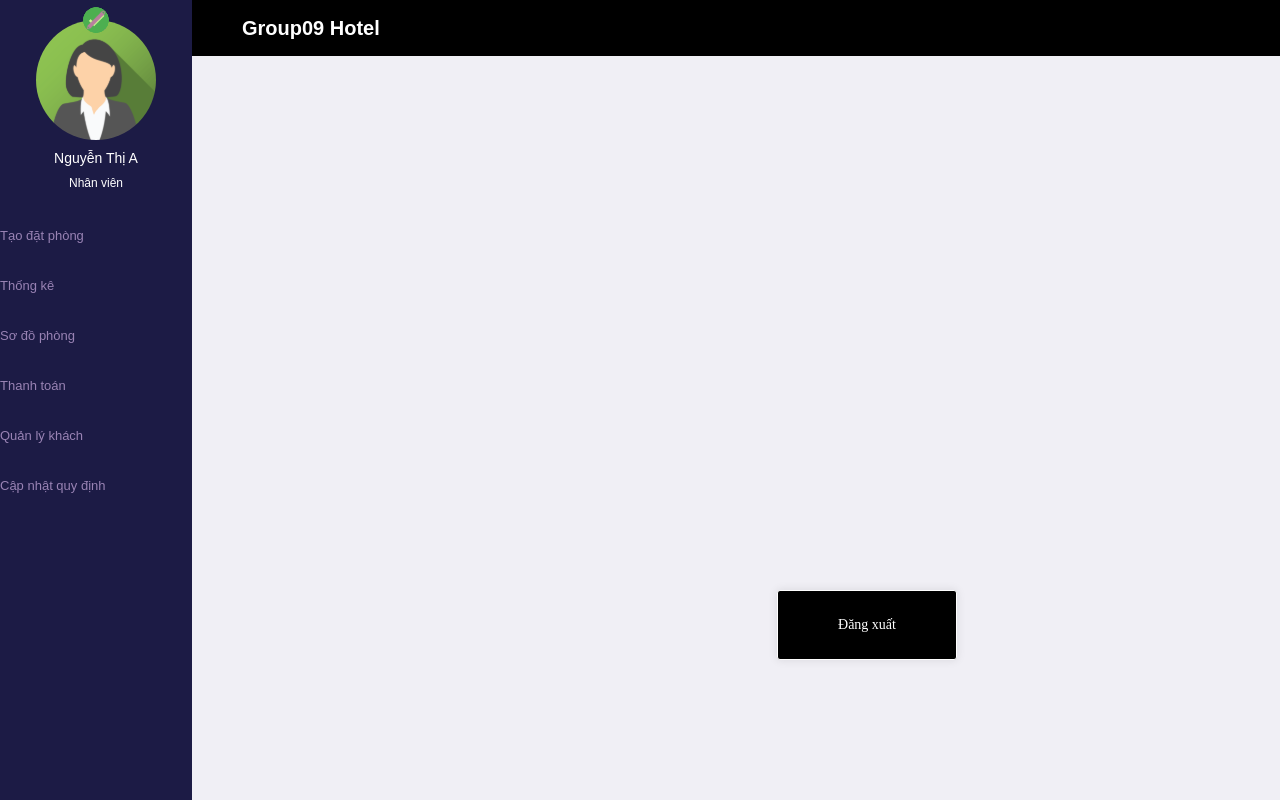
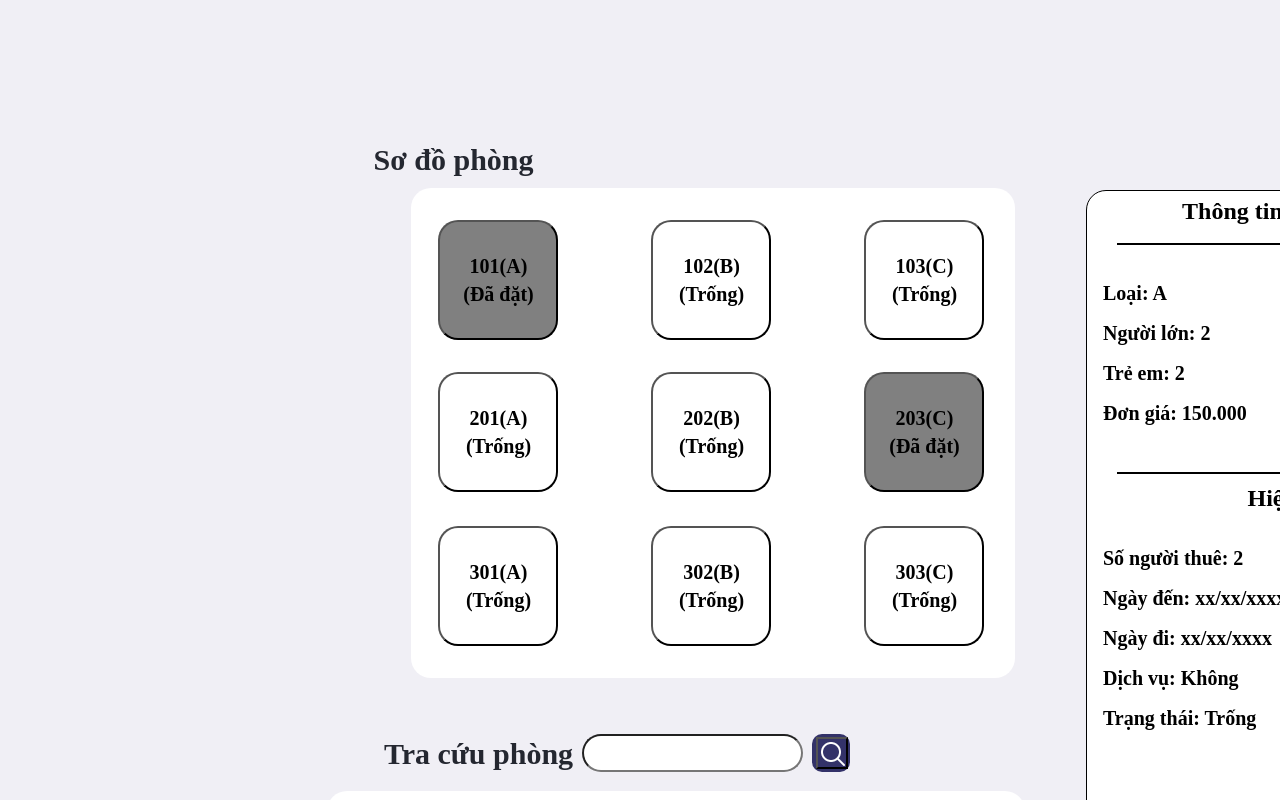
Before and after one commit to AzuraNguyen/Hotel-Management, a React (Create React App) app in the folder frontend/: page / in a window 1280 px wide. Built offline with nearby package versions, Linux system fonts and the light colour scheme.

Commit message:
commited

```diff
--- a/frontend/src/App.js
+++ b/frontend/src/App.js
@@ -13,7 +13,7 @@ import Navbar from './components/Navbar';
 function App() {
   return (
     <div className='App'>
-      <BrowserRouter>
+      {/* <BrowserRouter>
         <Sidebar/>
         <Navbar/>
         <Routes>
@@ -22,7 +22,8 @@ function App() {
           <Route path='/report' element={<Report/>}/>
           <Route path='/customer' element={<Customer/>}/>
         </Routes>
-      </BrowserRouter>
+      </BrowserRouter> */}
+      <Room/>
     </div>
   );
 }
```
